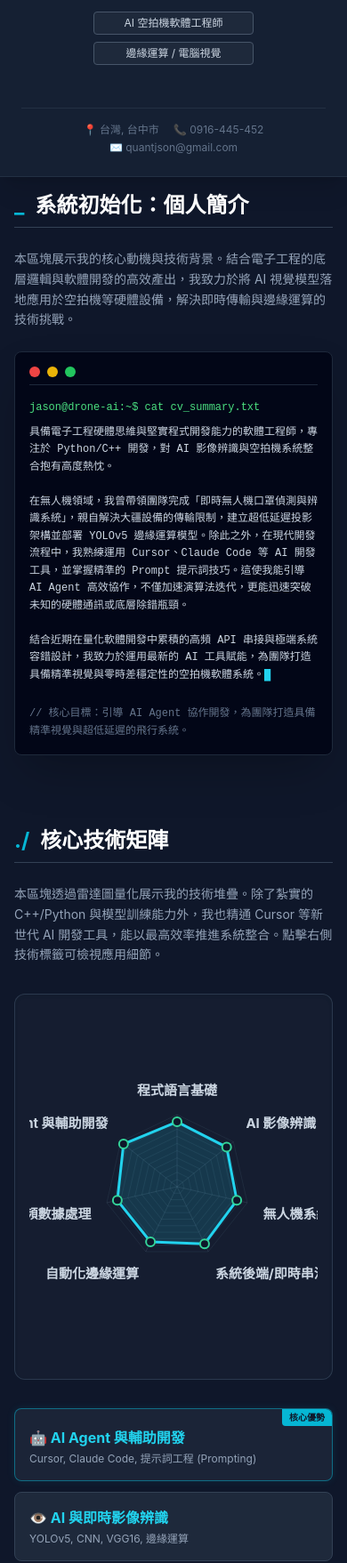
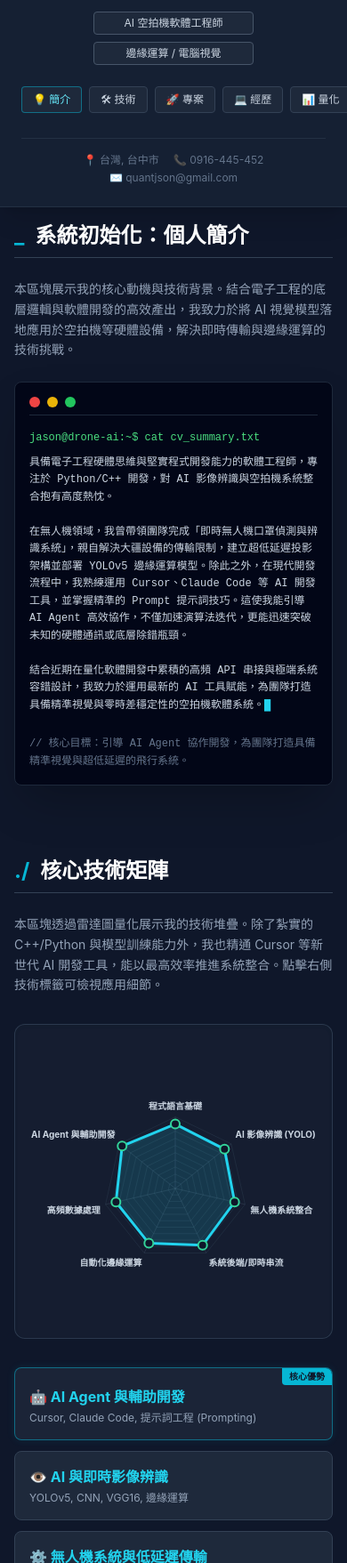
Before and after one commit to quantjson/quantjson.github.io, a plain HTML site: page index.html in a window 390 px wide. Shown: the part 243-2000 px from the top of the page at 89% size. Drawn offline with nearby package versions, Linux system fonts and the light colour scheme.

Commit message:
Update index.html

```diff
--- a/index.html
+++ b/index.html
@@ -36,7 +36,8 @@
             width: 8px;
         }
         ::-webkit-scrollbar-track {
-            background: #0f172a; \n        }
+            background: #0f172a;
+        }
         ::-webkit-scrollbar-thumb {
             background: #334155;
             border-radius: 4px;
@@ -52,8 +53,14 @@
             max-width: 600px;
             margin-left: auto;
             margin-right: auto;
-            height: 400px;
-            max-height: 55vh;
+            height: 320px;
+            max-height: 60vh;
+        }
+
+        @media (min-width: 640px) {
+            .chart-container {
+                height: 400px;
+            }
         }
 
         @media (min-width: 768px) {
@@ -79,6 +86,24 @@
             box-shadow: 0 10px 25px -5px rgba(6, 182, 212, 0.2);
             border-color: #06b6d4;
         }
+
+        /* 避免長字串（連續英數）撐破版面，並讓中文於行尾自然斷行 */
+        html, body {
+            overflow-x: hidden;
+        }
+        body, p, h1, h2, h3, h4, li, span, a, button {
+            overflow-wrap: anywhere;
+            word-break: break-word;
+            line-break: auto;
+        }
+
+        /* 行動版橫向滑動的導覽列 */
+        .mobile-nav-scroll {
+            scrollbar-width: none;
+        }
+        .mobile-nav-scroll::-webkit-scrollbar {
+            display: none;
+        }
     </style>
 </head>
 <body class="bg-slate-900 text-slate-300 font-sans antialiased flex flex-col md:flex-row min-h-screen">
@@ -97,19 +122,29 @@
                 </div>
             </div>
 
-            <ul class="space-y-2 hidden md:block">
+            <ul class="hidden md:block space-y-2">
                 <li><a href="#summary" class="block py-2 px-4 rounded hover:bg-slate-800 hover:text-cyan-400 transition nav-link text-white bg-slate-800 border-l-2 border-cyan-400" data-target="summary">💡 終端簡介</a></li>
                 <li><a href="#skills" class="block py-2 px-4 rounded hover:bg-slate-800 hover:text-cyan-400 transition nav-link text-slate-400" data-target="skills">🛠 核心技術與模型</a></li>
                 <li><a href="#projects" class="block py-2 px-4 rounded hover:bg-slate-800 hover:text-cyan-400 transition nav-link text-slate-400" data-target="projects">🚀 AI 視覺實戰</a></li>
                 <li><a href="#experience" class="block py-2 px-4 rounded hover:bg-slate-800 hover:text-cyan-400 transition nav-link text-slate-400" data-target="experience">💻 系統工程經歷</a></li>
                 <li><a href="#quant" class="block py-2 px-4 rounded hover:bg-slate-800 hover:text-cyan-400 transition nav-link text-slate-400" data-target="quant">📊 量化開發優勢</a></li>
             </ul>
+
+            <div class="md:hidden mobile-nav-scroll -mx-6 px-6 overflow-x-auto">
+                <ul class="flex gap-2 whitespace-nowrap pb-1">
+                    <li><a href="#summary" class="inline-block py-1.5 px-3 rounded text-xs bg-slate-800 border border-cyan-500/50 text-cyan-300">💡 簡介</a></li>
+                    <li><a href="#skills" class="inline-block py-1.5 px-3 rounded text-xs bg-slate-800 border border-slate-700 text-slate-300">🛠 技術</a></li>
+                    <li><a href="#projects" class="inline-block py-1.5 px-3 rounded text-xs bg-slate-800 border border-slate-700 text-slate-300">🚀 專案</a></li>
+                    <li><a href="#experience" class="inline-block py-1.5 px-3 rounded text-xs bg-slate-800 border border-slate-700 text-slate-300">💻 經歷</a></li>
+                    <li><a href="#quant" class="inline-block py-1.5 px-3 rounded text-xs bg-slate-800 border border-slate-700 text-slate-300">📊 量化</a></li>
+                </ul>
+            </div>
         </div>
 
         <div class="text-xs md:text-sm text-slate-500 border-t border-slate-700/50 pt-4 flex flex-row flex-wrap justify-center md:flex-col md:justify-start gap-x-4 gap-y-1">
             <p>📍 台灣, 台中市</p>
             <p>📞 0916-445-452</p>
-            <p class="truncate" title="quantjson@gmail.com">✉️ quantjson@gmail.com</p>
+            <p class="break-all">✉️ quantjson@gmail.com</p>
         </div>
     </nav>
 
@@ -155,7 +190,7 @@
                 </div>
 
                 <div class="flex flex-col gap-3">
-                    <button onclick="updateSkillDetail('ai_agent')" class="text-left tech-card bg-slate-800/80 p-4 rounded-lg border border-cyan-500/50 focus:outline-none focus:border-cyan-400 shadow-[0_0_10px_rgba(6,182,212,0.1)] relative overflow-hidden">
+                    <button onclick="updateSkillDetail('ai_agent')" class="text-left tech-card bg-slate-800/80 p-4 pr-20 rounded-lg border border-cyan-500/50 focus:outline-none focus:border-cyan-400 shadow-[0_0_10px_rgba(6,182,212,0.1)] relative overflow-hidden">
                         <div class="absolute top-0 right-0 bg-cyan-500 text-slate-900 text-[10px] font-bold px-2 py-0.5 rounded-bl">核心優勢</div>
                         <h3 class="text-cyan-400 font-bold text-base md:text-lg mb-1 mt-1">🤖 AI Agent 與輔助開發</h3>
                         <p class="text-xs md:text-sm text-slate-400">Cursor, Claude Code, 提示詞工程 (Prompting)</p>
@@ -223,7 +258,7 @@
                     <div class="h-2 bg-gradient-to-r from-cyan-500 to-blue-600"></div>
                     <div class="p-6 flex-1 flex flex-col">
                         <div class="text-xs font-mono text-cyan-400 mb-2 border border-cyan-900 bg-cyan-900/30 inline-block px-2 py-1 rounded w-max">競賽全國第11名 (200隊)</div>
-                        <h3 class="text-lg md:text-xl font-bold text-white mb-3">所羅門股份有限公司 - SOLOMON</h3>
+                        <h3 class="text-lg md:text-xl font-bold text-white mb-3">SOLOMON 所羅門 - AI 視覺競賽</h3>
                         <p class="text-slate-400 text-xs md:text-sm mb-4 flex-1 leading-relaxed">
                             這是一家台灣的 AI 軟體上市櫃公司，近年成功轉型為全球工業人工智慧（AI）與 3D 機器視覺的創新領導者。本專案透過影像識別技術結合實體機械手臂，實現工業自動化控制（包含避障、取放、亂堆及反光物辨識）。
                         </p>
@@ -439,9 +474,13 @@
                             lineWidth: 1
                         },
                         pointLabels: {
-                            font: { size: 15, family: "'Inter', sans-serif", weight: 'bold' },
+                            font: {
+                                size: window.innerWidth < 640 ? 10 : (window.innerWidth < 768 ? 12 : 15),
+                                family: "'Inter', sans-serif",
+                                weight: 'bold'
+                            },
                             color: '#cbd5e1',
-                            padding: 18 // 增加標籤文字與七邊形頂點的間距，營造舒適的呼吸感與空氣感
+                            padding: window.innerWidth < 640 ? 6 : 18 // 視窗寬度動態縮放，避免標籤超出畫面
                         },
                         ticks: { display: false }
                     }
```
